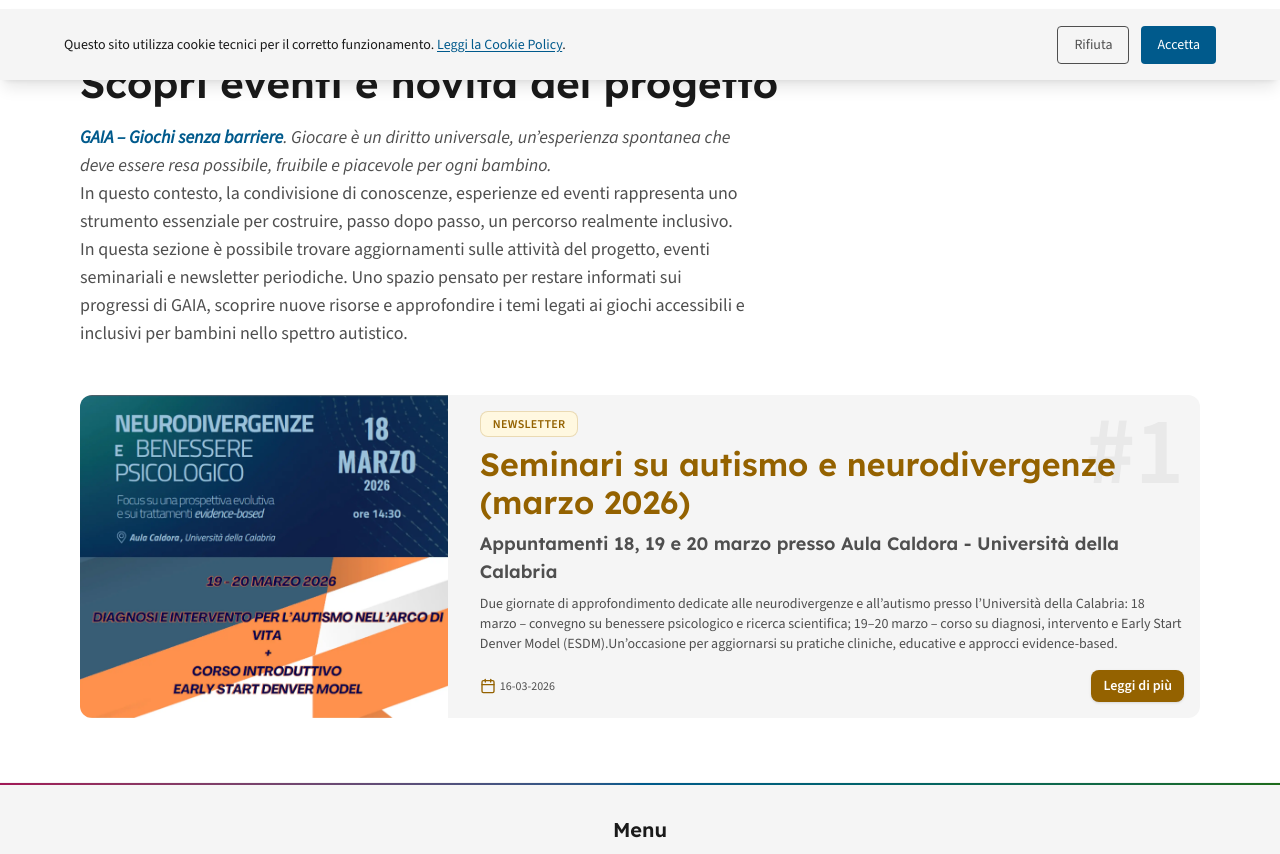
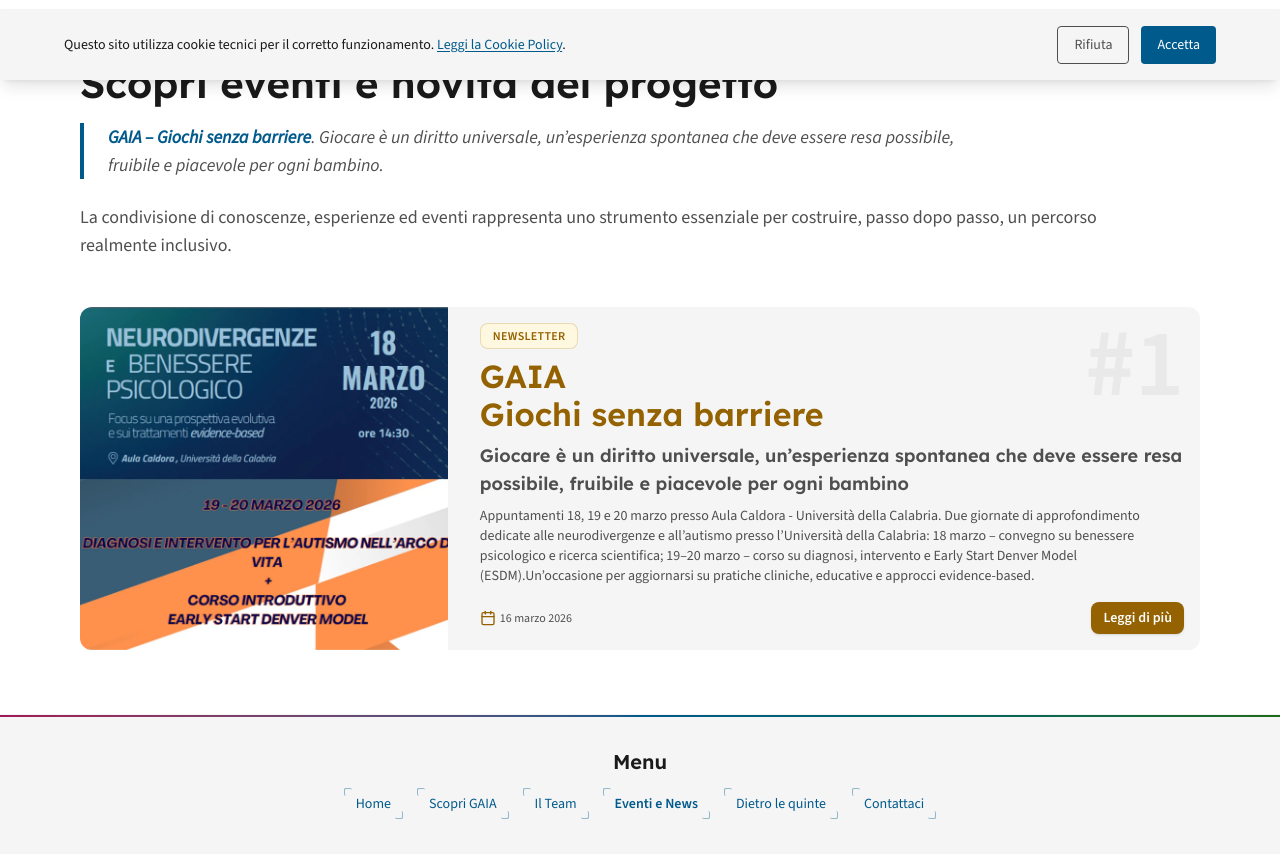
Before and after one commit to LauraCorrado/gaia-game, a React (Vite) app: page /eventi-news in a window 1280 px wide. Shown: the part 720-1574 px from the top of the page. Built offline with nearby package versions, Linux system fonts and the light colour scheme.

Commit message:
feat: aggiunta gerarchia testi richiesta e sistemata data articoli

```diff
--- a/src/components/shared/NewsCard.tsx
+++ b/src/components/shared/NewsCard.tsx
@@ -19,7 +19,6 @@ export default function NewsCard({ item }: { item: NewsItem }) {
         {item.indice}
       </span>
       <div className="flex flex-col md:flex-row gap-4">
-
         {item.immagine && (
           <div className="md:w-1/3">
             <img
@@ -34,7 +33,7 @@ export default function NewsCard({ item }: { item: NewsItem }) {
           <div className="flex flex-col gap-2">
             <Badge label={item.categoria} color="yellow" />
 
-            <h2 className="text-lm-yellow dark:text-dm-yellow">
+            <h2 className="text-lm-yellow dark:text-dm-yellow whitespace-pre-line">
               {item.titolo}
             </h2>
             {item.sottotitolo && (
@@ -50,11 +49,21 @@ export default function NewsCard({ item }: { item: NewsItem }) {
           <div className="flex justify-between items-center mt-4">
             <div className="flex items-center gap-1 text-xs text-lm-text-secondary dark:text-dm-text-secondary">
               <Calendar size={16} className="text-lm-yellow font-bold" />
-                <time>{item.data}</time>
+              <time>
+                {new Date(item.data).toLocaleDateString("it-IT", {
+                  day: "numeric",
+                  month: "long",
+                  year: "numeric",
+                })}
+              </time>
             </div>
 
             <Link to={`/eventi-news/${item.slug}`}>
-              <Button size="sm" color="yellow" aria-label={`Leggi ${item.titolo}`}>
+              <Button
+                size="sm"
+                color="yellow"
+                aria-label={`Leggi ${item.titolo}`}
+              >
                 Leggi di più
               </Button>
             </Link>
--- a/src/components/shared/NewsDetail.tsx
+++ b/src/components/shared/NewsDetail.tsx
@@ -14,19 +14,30 @@ export default function NewsDetail() {
     <div className="max-w-3xl mx-auto px-4 py-16">
       <div className="mb-6">
         <Link to="/eventi-news">
-          <Button variant="secondary" color="blue" aria-label="Torna a Eventi e News" className="text-sm">
+          <Button
+            variant="secondary"
+            color="blue"
+            aria-label="Torna a Eventi e News"
+            className="text-sm"
+          >
             ← Torna a Eventi e News
           </Button>
         </Link>
       </div>
 
-      <h1 className="text-lm-text-primary dark:text-dm-text-primary mb-4">
+      <h1 className="text-lm-text-primary dark:text-dm-text-primary mb-4 whitespace-pre-line">
         {articolo.titolo}
       </h1>
 
       <div className="flex items-center gap-1 text-xs text-lm-text-secondary dark:text-dm-text-secondary">
         <Calendar size={16} className="text-lm-blue font-bold" />
-        <time>{articolo.data}</time>
+        <time>
+          {new Date(articolo.data).toLocaleDateString("it-IT", {
+            day: "numeric",
+            month: "long",
+            year: "numeric",
+          })}
+        </time>
       </div>
 
       {articolo.pdfLinks && (
@@ -141,7 +152,12 @@ export default function NewsDetail() {
 
       <div className="mb-6">
         <Link to="/eventi-news">
-          <Button variant="secondary" color="blue" aria-label="Torna a Eventi e News" className="text-sm">
+          <Button
+            variant="secondary"
+            color="blue"
+            aria-label="Torna a Eventi e News"
+            className="text-sm"
+          >
             ← Torna a Eventi e News
           </Button>
         </Link>
--- a/src/data/news.ts
+++ b/src/data/news.ts
@@ -36,15 +36,15 @@ export const news: NewsItem[] = [
   {
     id: 1,
     indice: "#1",
-    titolo: "Seminari su autismo e neurodivergenze (marzo 2026)",
-    sottotitolo: "Appuntamenti 18, 19 e 20 marzo presso Aula Caldora - Università della Calabria",
+    titolo: "GAIA\nGiochi senza barriere",
+    sottotitolo: "Giocare è un diritto universale, un’esperienza spontanea che deve essere resa possibile, fruibile e piacevole per ogni bambino",
     categoria: "Newsletter",
-    data: "16-03-2026",
+    data: "2026-03-16",
     immagine: locandina_1,
     alt: "Locandine eventi del 18, 19 e 20 marzo su autismo e neurodivergenze",
 
     estratto:
-      "Due giornate di approfondimento dedicate alle neurodivergenze e all’autismo presso l’Università della Calabria: 18 marzo – convegno su benessere psicologico e ricerca scientifica; 19–20 marzo – corso su diagnosi, intervento e Early Start Denver Model (ESDM).Un’occasione per aggiornarsi su pratiche cliniche, educative e approcci evidence-based.",
+      "Appuntamenti 18, 19 e 20 marzo presso Aula Caldora - Università della Calabria. Due giornate di approfondimento dedicate alle neurodivergenze e all’autismo presso l’Università della Calabria: 18 marzo – convegno su benessere psicologico e ricerca scientifica; 19–20 marzo – corso su diagnosi, intervento e Early Start Denver Model (ESDM).Un’occasione per aggiornarsi su pratiche cliniche, educative e approcci evidence-based.",
 
     contenuti: [
       {
@@ -53,7 +53,7 @@ export const news: NewsItem[] = [
       },
       {
         type: "paragraph",
-        text: "Il progetto “GAIA – Giochi accessibili e inclusivi per bambini con autismo” nasce dalla convinzione che il gioco sia un diritto universale e uno strumento fondamentale di relazione, apprendimento ed espressione per tutti i bambini. Promosso da TEA S.r.l. (capofila) insieme a Studio Rubino S.r.l., Ober S.r.l. e all’Università della Calabria, e finanziato dalla Regione Calabria, GAIA si propone di progettare e sviluppare giochi multisensoriali e interattivi pensati per favorire l’inclusione e la partecipazione dei bambini autistici.",
+        text: "Il progetto “GAIA – Giochi Accessibili e Inclusivi per bambini con Autismo” nasce dalla convinzione che il gioco sia un diritto universale e uno strumento fondamentale di relazione, apprendimento ed espressione per tutti i bambini. Promosso da TEA S.r.l. (capofila) insieme a Studio Rubino S.r.l., Ober S.r.l. e all’Università della Calabria, e finanziato dalla Regione Calabria, GAIA si propone di progettare e sviluppare giochi multisensoriali e interattivi pensati per favorire l’inclusione e la partecipazione dei bambini autistici.",
       },
       {
         type: "paragraph",
--- a/src/pages/EventiNews.tsx
+++ b/src/pages/EventiNews.tsx
@@ -5,6 +5,9 @@ import Hero from "../components/ui/Hero";
 import heroNewsletter from "../assets/img/hero/eventienews_hero.webp";
 
 export default function EventiNews() {
+  const sortedNews = [...news].sort(
+  (a, b) => new Date(b.data).getTime() - new Date(a.data).getTime()
+);
   return (
     <>
       <Hero
@@ -22,24 +25,36 @@ export default function EventiNews() {
           >
             Scopri eventi e novità del progetto
           </h1>
-          <p className="italic text-lm-text-secondary dark:text-dm-text-secondary text-lg max-w-2xl">
-            <strong className="text-lm-blue dark:text-dm-blue">GAIA – Giochi senza barriere</strong>. Giocare è un diritto universale, un’esperienza spontanea che deve essere resa possibile, fruibile e piacevole per ogni bambino.
-          </p>
-          <p className="text-lm-text-secondary dark:text-dm-text-secondary text-lg max-w-2xl">
-            In questo contesto, la condivisione di conoscenze, esperienze ed eventi rappresenta uno strumento essenziale per costruire, passo dopo passo, un percorso realmente inclusivo.
-          </p>
-           <p className="text-lm-text-secondary dark:text-dm-text-secondary text-lg max-w-2xl">
-            In questa sezione è possibile trovare aggiornamenti sulle attività del progetto, eventi seminariali e newsletter periodiche. Uno spazio pensato per restare informati sui progressi di GAIA, scoprire nuove risorse e approfondire i temi legati ai giochi accessibili e inclusivi per bambini nello spettro autistico.
+
+          <blockquote
+            className="
+      relative max-w-3xl md:max-w-4xl mb-6 pl-6 border-l-4
+      border-lm-blue dark:border-dm-blue
+    "
+          >
+            <p className="text-lg italic text-lm-text-secondary dark:text-dm-text-secondary">
+              <strong className="text-lm-blue dark:text-dm-blue">
+                GAIA – Giochi senza barriere
+              </strong>
+              . Giocare è un diritto universale, un’esperienza spontanea che
+              deve essere resa possibile, fruibile e piacevole per ogni bambino.
+            </p>
+          </blockquote>
+
+          <p className="text-lm-text-secondary dark:text-dm-text-secondary text-lg max-w-3xl md:max-w-5xl mb-2">
+            La condivisione di conoscenze, esperienze ed eventi rappresenta uno
+            strumento essenziale per costruire, passo dopo passo, un percorso
+            realmente inclusivo.
           </p>
         </section>
 
         <section aria-label="Lista eventi e news">
           <ul className="flex flex-col gap-4" role="list">
-            {news.map((item) => (
-              <li key={item.id}>
-                <NewsCard item={item} />
-              </li>
-            ))}
+            {sortedNews.map((item) => (
+      <li key={item.id}>
+        <NewsCard item={item} />
+      </li>
+    ))}
           </ul>
         </section>
       </div>
```
Lines whose indentation alone changed are shown as unchanged.
